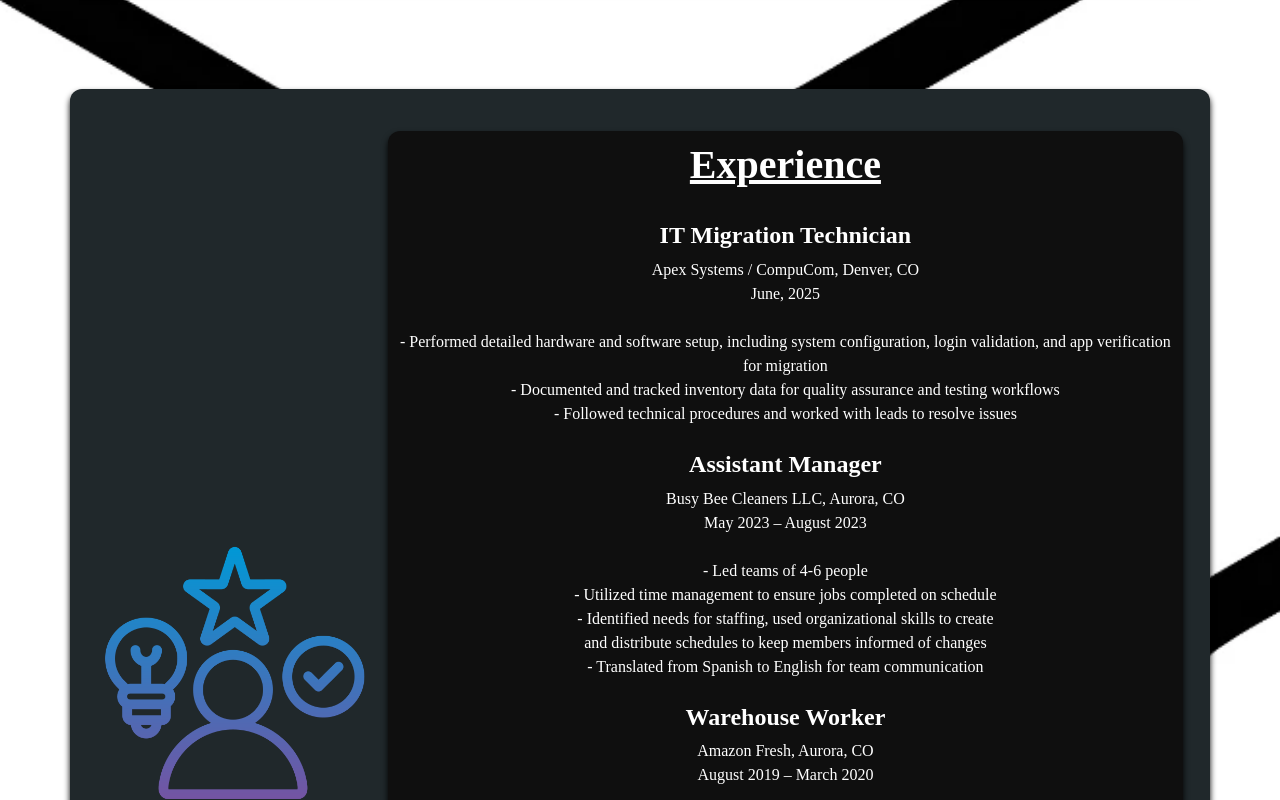
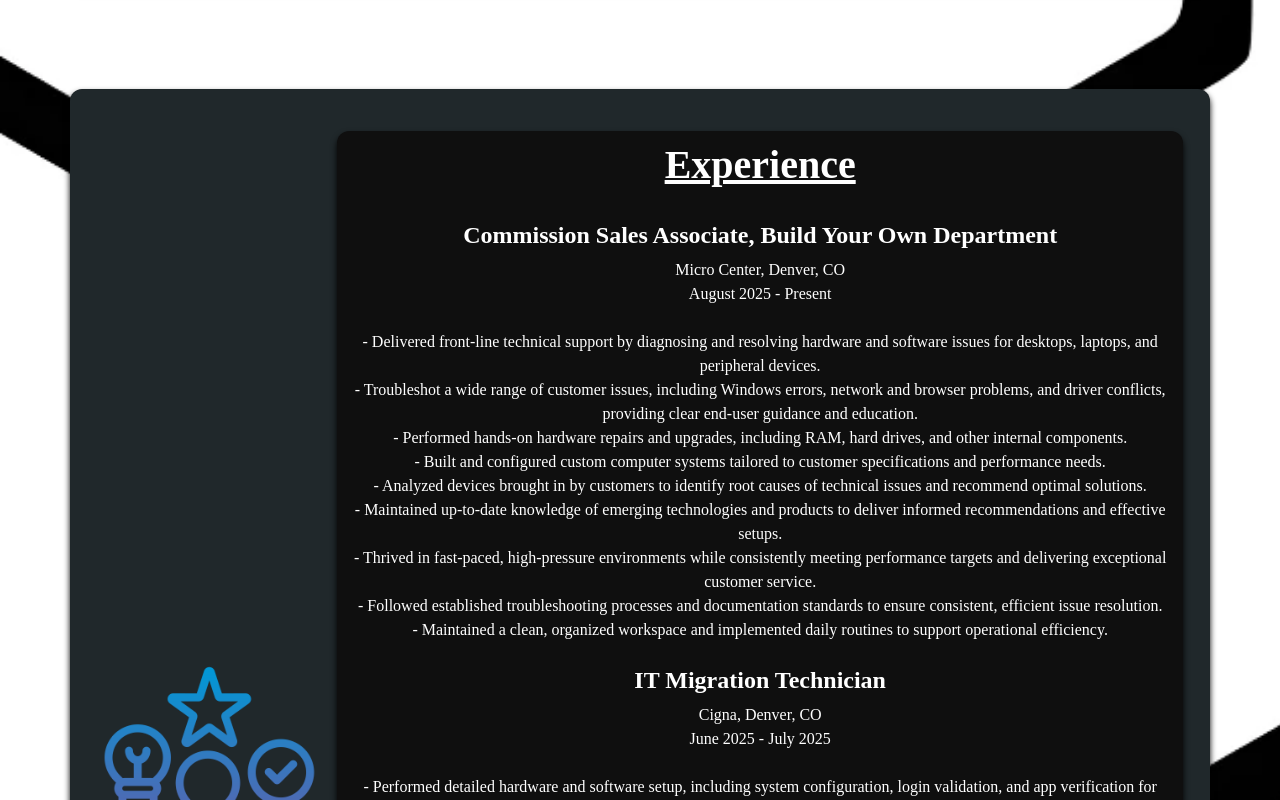
Before and after one commit to Iso-latte/ResumeWebsite, a React (Vite) app in the folder resume-project/: page /#/ in a window 1280 px wide. Shown: the part 3040-3840 px from the top of the page. Built offline with nearby package versions, Linux system fonts and the light colour scheme.

Commit message:
added byo position to expierence

```diff
--- a/resume-project/src/componets/Experience.tsx
+++ b/resume-project/src/componets/Experience.tsx
@@ -26,10 +26,45 @@ const Experience: React.FC = () => {
                         </b>
                     </h1>
                 </div>
+                        <br />
+                <h4><b>Commission Sales Associate, Build Your Own Department</b></h4>
+                Micro Center, Denver, CO <br />
+                August 2025 - Present
+                <br />
+                <br />
+                <ul>
+                    <li>
+                        - Delivered front-line technical support by diagnosing and resolving hardware and software issues for desktops, laptops, and peripheral devices.
+                    </li>
+                    <li>
+                        - Troubleshot a wide range of customer issues, including Windows errors, network and browser problems, and driver conflicts, providing clear end-user guidance and education.
+                    </li>
+                    <li>
+                        - Performed hands-on hardware repairs and upgrades, including RAM, hard drives, and other internal components.
+                    </li>
+                    <li>
+                        - Built and configured custom computer systems tailored to customer specifications and performance needs.
+                    </li>
+                    <li>
+                        - Analyzed devices brought in by customers to identify root causes of technical issues and recommend optimal solutions.
+                    </li>
+                    <li>
+                        - Maintained up-to-date knowledge of emerging technologies and products to deliver informed recommendations and effective setups.
+                    </li>
+                     <li>
+                        - Thrived in fast-paced, high-pressure environments while consistently meeting performance targets and delivering exceptional customer service.
+                    </li>
+                    <li>
+                        - Followed established troubleshooting processes and documentation standards to ensure consistent, efficient issue resolution.
+                    </li>
+                    <li>
+                        - Maintained a clean, organized workspace and implemented daily routines to support operational efficiency.
+                    </li>
+                </ul>
                 <br />
                 <h4><b>IT Migration Technician</b></h4>
-                Apex Systems / CompuCom, Denver, CO <br />
-                June, 2025
+                Cigna, Denver, CO <br />
+                June 2025 - July 2025
                 <br />
                 <br />
                 <ul>
@@ -40,26 +75,6 @@ const Experience: React.FC = () => {
                         testing workflows
                     </li>
                     <li>- Followed technical procedures and worked with leads to resolve issues </li>
-                </ul>
-                <br />
-                <h4><b>Assistant Manager</b></h4>
-                Busy Bee Cleaners LLC, Aurora, CO <br />
-                May 2023 – August 2023
-                <br />
-                <br />
-                <ul>
-                    <li>- Led teams of 4-6 people</li>
-                    <li>
-                        - Utilized time management to ensure jobs completed on schedule
-                    </li>
-                    <li>
-                        - Identified needs for staffing, used organizational skills to
-                        create <br />
-                        and distribute schedules to keep members informed of changes
-                    </li>
-                    <li>
-                        - Translated from Spanish to English for team communication
-                    </li>
                 </ul>
                 <br />
                 <h4><b>Warehouse Worker</b></h4>
--- a/resume-project/src/componets/NavBar.tsx
+++ b/resume-project/src/componets/NavBar.tsx
@@ -1,6 +1,6 @@
 import { useState } from 'react';
 import './componetStyles/Navbar.css';
-import { Link } from 'react-router-dom';
+{/*import { Link } from 'react-router-dom'; */}
 
 function Navbar() {
   const [isCollapsed, setIsCollapsed] = useState(true);
```
